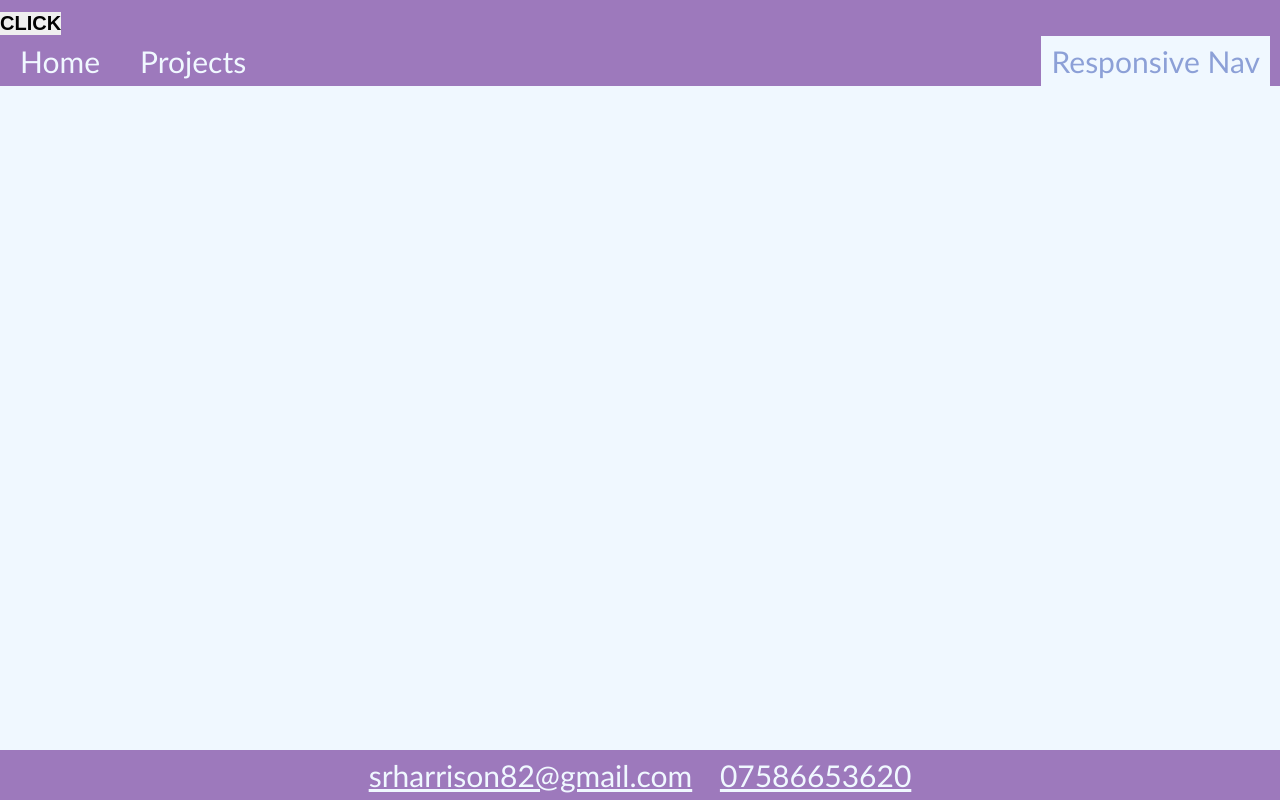
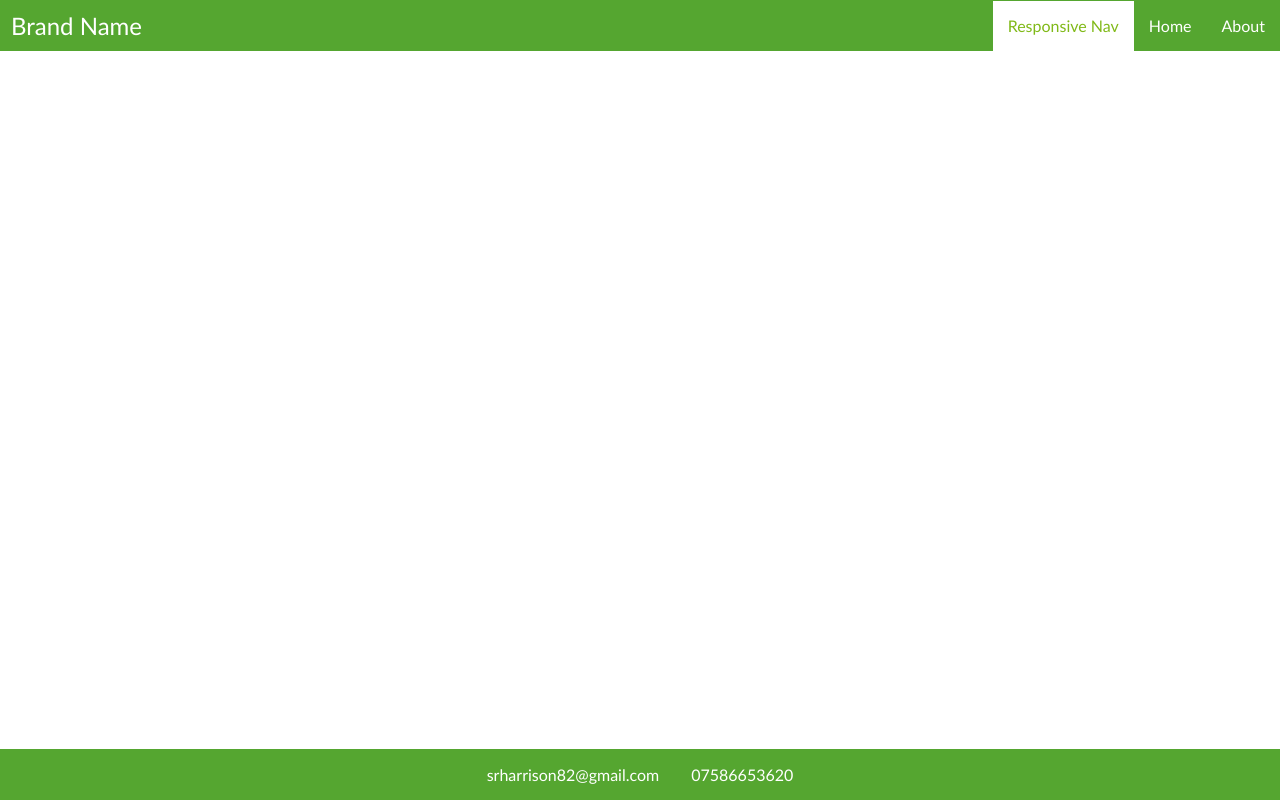
Before and after one commit to srharrison82/responsiveNav, a plain HTML site: page index.html in a window 1280 px wide. Drawn offline with Linux system fonts and the light colour scheme.

Commit message:
Finished project. Need to add it to portfolio

```diff
--- a/app.js
+++ b/app.js
@@ -1,12 +1,6 @@
-console.log('Hello World');
+const toggleButton = document.getElementsByClassName("toggle-button")[0];
+const links = document.getElementsByClassName("links")[0];
 
-const navToggle = document.querySelector('.nav-toggle');
-const links = document.querySelector('.links');
-
-navToggle.addEventListener('click', function() {
-    if (links.classList.contains('show-list')) {
-        links.classList.remove('show-list');
-    } else {
-        links.classList.add('show.links');
-    }
+toggleButton.addEventListener("click", function () {
+  links.classList.toggle("active");
 });
--- a/index.css
+++ b/index.css
@@ -1,84 +1,126 @@
 * {
     box-sizing: border-box;
+}
+
+body {
+    font-family: "Trebuchet MS", Arial, Helvetica, sans-serif;
     padding: 0;
-    border: 0;
     margin: 0;
 }
 
-html {
-    position: relative;
-    min-height: 100%;
+.navbar {
+    display: flex;
+    justify-content: space-between;
+    align-items: center;
+    background-color: #55a630;
+    color: white;
 }
 
-body {
-    float: none !important;
-    font-family: "Trebuchet MS", Arial, Helvetica, sans-serif;
-    font-size: 15px;
-    background-color:aliceblue;
+.brand {
+    font-size: 24px;
+    margin: 11px; /*Cannot work out where 4px are coming from, hence 11px instead of 13px*/
 }
 
-nav {
-    position: fixed;
-    top: 0;
-    width: 100%;
-    background-color:#9D79BC;
-    font-size: 30px;
+.navbar ul {
+    margin: 0;
+    padding: 0;
+    display: flex;
 }
 
-nav a {
-    display: inline-block;
-    color: aliceblue;
-    text-decoration: none;
-    padding: 0 10px;
-    margin: 0 10px;
-    line-height: 50px;
+.navbar li {
+    list-style: none;
 }
 
-nav a:hover {
-    background-color:#A14DA0;
-    color: aliceblue;
+.navbar li a {
+    text-decoration: none;
+    padding: 0 15px;
+    display: block;
+    line-height: 50px;
+    color: white;
 }
 
-nav a.active {
-    background-color:aliceblue;
-    color: #8CA0D7;
+.navbar li:hover {
+    background-color: #80b918;
 }
 
-#home-nav,
-#projects-nav {
-    float: left;
+.navbar li a.current {
+    background-color: white;
+    color: #80b918;
 }
 
-#number-nav {
-    float: right;
+.toggle-button {
+    position: absolute;
+    top: 12.5px;
+    right: 16px;
+    display: none;
+    flex-direction: column;
+    justify-content: space-between;
+    width: 32px;
+    height: 25px;
+}
+
+.toggle-button .bar {
+    height: 3px;
+    width: 100%;
+    background-color: white;
+    border-radius: 10px;
+}
+
+@media (max-width: 450px) {
+    .toggle-button {
+        display: flex;
+    }
+    .links {
+        display: none;
+        width: 100%;
+    }
+    .navbar {
+        flex-direction: column;
+        align-items: flex-start;
+    }
+    .links ul {
+        flex-direction: column;
+        width: 100%;
+        background-color: #55a630;
+    }
+    .links li {
+        text-align: center;
+    }
+    .links li a {
+        line-height: 30px;
+    }
+    .links.active {
+        display: flex;
+    }
 }
 
 footer {
-    background-color:#9D79BC;
-    font-size: 30px;
-    padding: 0 5%;
-    width: 100%;
+    background-color: #55a630;
+    color: white;
     position: absolute;
     bottom: 0;
-    text-align: center;
+    width: 100%;
 }
 
-footer a {
-    text-align: center;
-    line-height: 50px;
-    color: aliceblue;
-    padding: 0 10px;
+footer ul {
+    margin: 0;
+    padding: 0;
+    display: flex;
+    justify-content: center;
+    width: 100%;
 }
 
-#email:hover {
+footer li {
+    list-style: none;
+}
+
+footer li a {
+    text-decoration: none;
+    color: white;
+    padding: 16px;
+    display: block;
+}
+
+footer li a:hover {
     text-decoration: underline;
 }
-
-@media only screen and (max-width: 650px) {
-    footer {
-        font-size: 15px;
-    }
-    footer a {
-        padding: 0 5px;
-    }
-}
--- a/index.html
+++ b/index.html
@@ -10,14 +10,19 @@
 
   <body id="top">
     <header>
-      <nav>
-        <button class="nav-toggle">
-          <h1>CLICK</h1>
-        </button>
+      <nav class="navbar">
+        <div class="brand">Brand Name</div>
+        <a href="#" class="toggle-button">
+          <span class="bar"></span>
+          <span class="bar"></span>
+          <span class="bar"></span>
+        </a>
         <div class="links">
-          <a href="./index.html" id="home-nav">Home</a>
-          <a href="./index.html" id="projects-nav">Projects</a>
-          <a class="active" href="./index.html" id="number-nav">Responsive Nav</a>
+          <ul>
+            <li><a class="current" href="#">Responsive Nav</a></li>
+            <li><a href="#">Home</a></li>
+            <li><a href="#">About</a></li>
+          </ul>
         </div>
       </nav>
     </header>
@@ -27,8 +32,10 @@
     </main>
 
     <footer>
-      <a href="mailto:srharrison82@gmail.com?subject=subject text" id="email">srharrison82@gmail.com</a>
-      <a id="number" href="tel:07586653620">07586653620</a>
+      <ul>
+        <li><a href="mailto:srharrison82@gmail.com?subject=subject text" id="email">srharrison82@gmail.com</a></li>
+        <li><a id="number" href="tel:07586653620">07586653620</a></li>
+      </ul>
     </footer>
   </body>
 </html>
```
